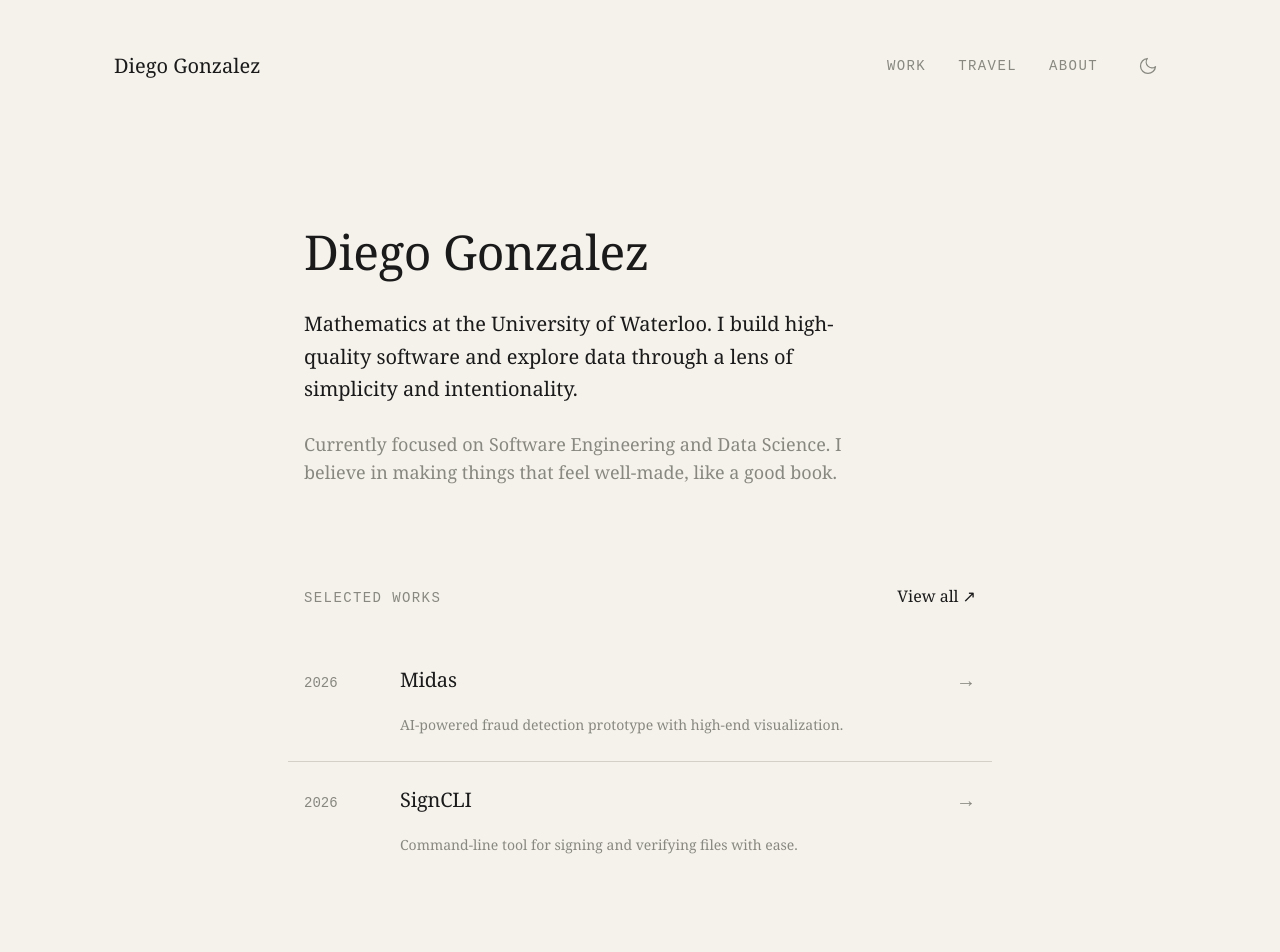
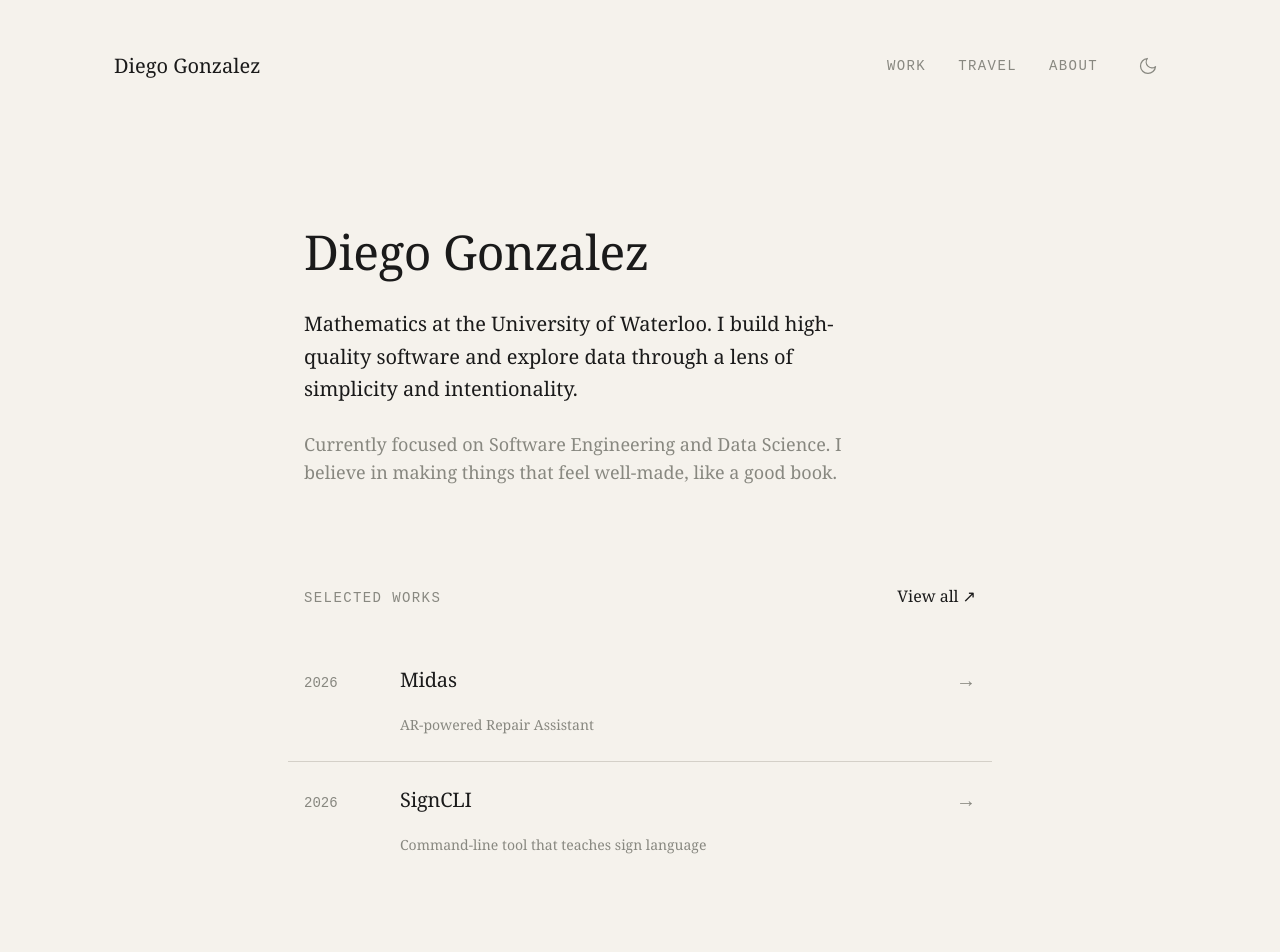
Before and after one commit to JummyJoeJackson/portfolio, a Next.js app: page / in a window 1280 px wide. Shown: the top 952 px of the page. Built offline with nearby package versions, Linux system fonts and the light colour scheme.

Commit message:
Improved readability of travels and works

```diff
--- a/app/page.tsx
+++ b/app/page.tsx
@@ -3,12 +3,12 @@ import ArrowLink from '@/components/ArrowLink'
 
 export default function Home() {
   const featuredWork = [
-    { year: '2026', title: 'Midas', href: '/work/midas', description: 'AI-powered fraud detection prototype with high-end visualization.' },
-    { year: '2026', title: 'SignCLI', href: '/work/sign-cli', description: 'Command-line tool for signing and verifying files with ease.' },
+    { year: '2026', title: 'Midas', href: '/work/midas', description: 'AR-powered Repair Assistant' },
+    { year: '2026', title: 'SignCLI', href: '/work/sign-cli', description: 'Command-line tool that teaches sign language' },
   ]
 
   const recentTravel = [
-    { year: '2026', title: 'A Brief Chaos in Europe', href: '/travel/europe'},
+    { year: '2025', title: 'A Brief Chaos in Europe', href: '/travel/europe'},
     { year: '2024', title: 'A Summer in Japan', href: '/travel/japan' },
     { year: '2023', title: 'Sights in Southern Italy', href: '/travel/italy' },
     { year: '2022', title: 'March in France & Spain', href: '/travel/france-spain' },
--- a/content/travel/europe.mdx
+++ b/content/travel/europe.mdx
@@ -7,14 +7,20 @@ draft: false
 
 Revisiting some places I've been to before, but with a new perspective.
 
+---
+
 ## Paris
 
 I've been to Paris before, but staying in an Airbnb pushed me to explore the city in a way I hadn't before and appreciate its beauty. I visited the Louvre, the Palace of Versailles, and also celebrated my sister's birthday atop the Eiffel Tower.
+
+---
 
 ## London
 
 Took the Eurostar to London. London was new to me, but we were too short on time to explore it as much as I would have liked. I visited the London Bridge, the Big Ben, and the Palace of Westminster.
 
+---
+
 ## Edinburgh
 
 A passing hurricane cancelled our train to Edinburgh, which almost cost us the trip. We ended up taking a plane, and I'm glad we did. Edinburgh was a city I had never been to before, and I was blown away by its beauty. I was staying near the Edinburgh Castle and I could see it from everywhere.
--- a/content/travel/france-spain.mdx
+++ b/content/travel/france-spain.mdx
@@ -7,14 +7,20 @@ draft: false
 
 Exploring the Pyrenees and the Basque Country.
 
+---
+
 ## Paris
 
 Paris was beautiful, but the food was not to my taste.
+
+---
 
 ## The Pyrenees
 
 The mountains were beautiful, and stick out from the landscape in a way I've never seen before. A sole monastery sat on top of a mountain, the views were incredible.
 
+---
+
 ## Barcelona
 
 I thought I spoke spanish, but I was wrong. I couldn't understand a word anyone was saying. From park Guell to the Sagrada Familia, the architecture was stunning and the food was amazing.
--- a/content/travel/japan.mdx
+++ b/content/travel/japan.mdx
@@ -7,6 +7,8 @@ draft: false
 
 Notes and photos from my two-week journey through Japan, from the neon streets of Tokyo to the quiet temples of Kyoto.
 
+---
+
 ## Highlights
 
 - The massive scale of Tokyo and seemingly endless city
@@ -14,6 +16,8 @@ Notes and photos from my two-week journey through Japan, from the neon streets o
 - The quiet remorseful atmosphere of Hiroshima
 - I felt right at home in Osaka with the friendly people and similar vibe to Toronto
 
+---
+
 ## Lowlights
 
 - It was extremely hot and humid
--- a/content/work/midas.mdx
+++ b/content/work/midas.mdx
@@ -6,12 +6,18 @@ tags: [AR, AI, Machine Learning, Python, YOLOv11, OpenCV]
 draft: false
 ---
 
+An AR-powered repair assistant that helps anyone diagnose and fix broken technology.
+
+---
+
 ## Features
 
 - Real-time object detection using YOLOv11
 - Voice-guided, step-by-step repair instructions with AR overlays
 - Instant step detection using AI
 
+---
+
 ## Implementation
 
 I built Midas using FastAPI for the backend and React Native for the frontend. The model was trained using YOLOv11 and OpenCV for real-time object detection.
```
Also changed, not shown: content/travel/italy.mdx (+10 -0 lines), content/work/sign-cli.mdx (+5 -3 lines).
